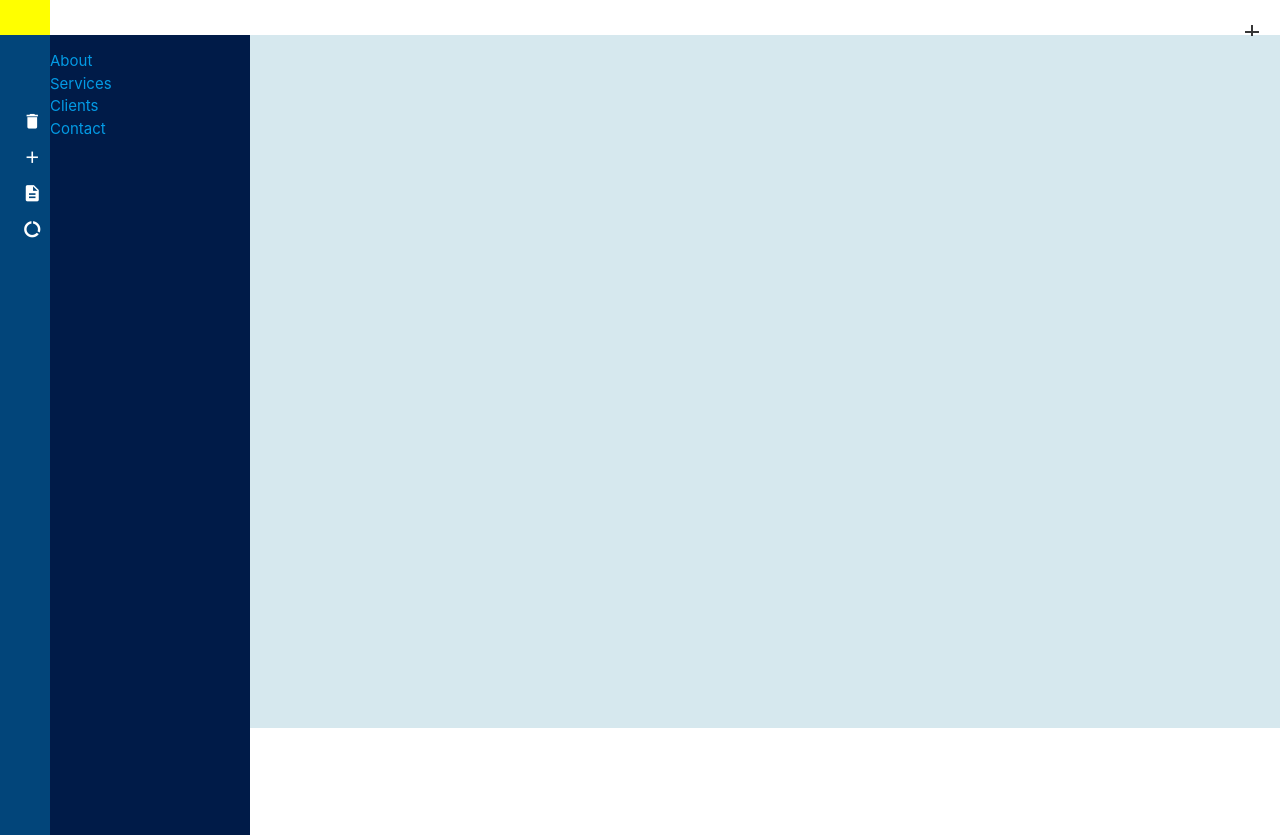
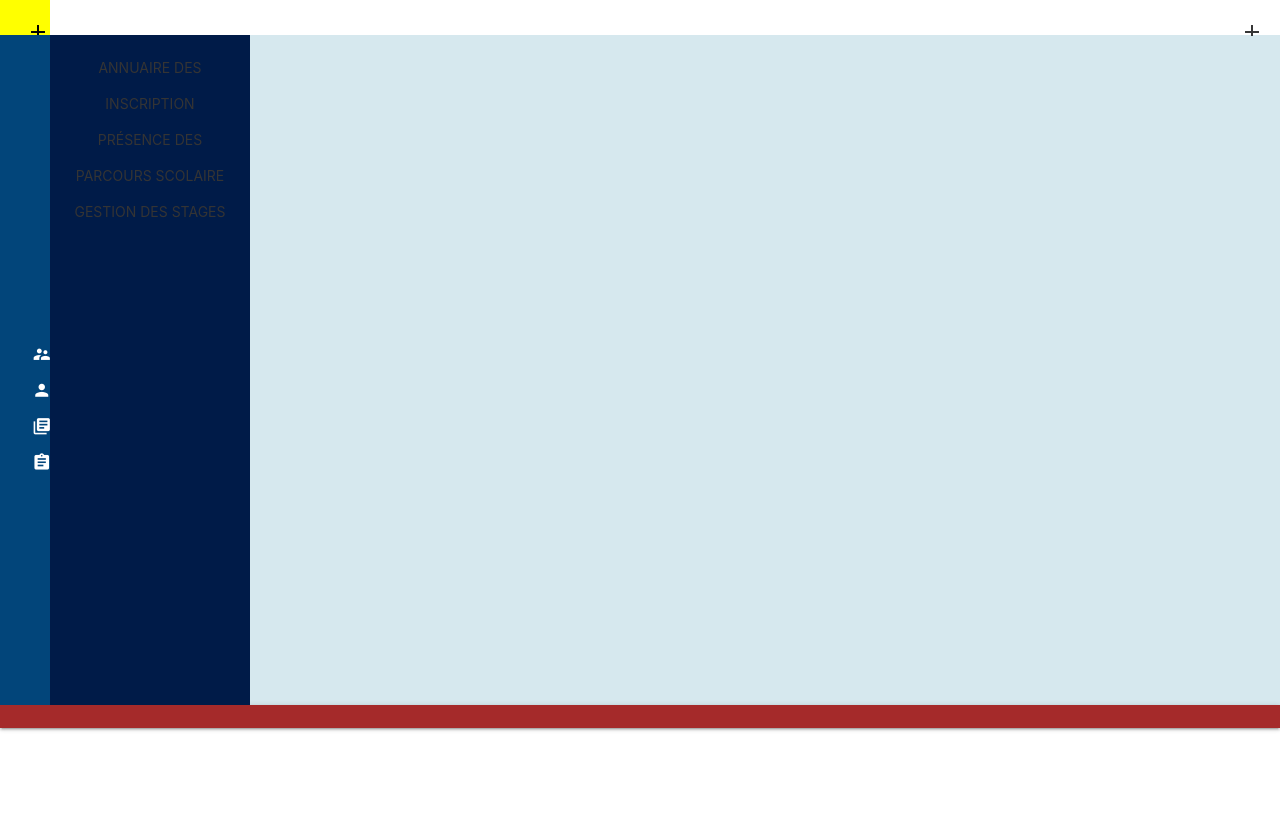
Before and after one commit to mondeer/gesi, a Vue app: page / in a window 1280 px wide. After the commit the page ends 800 px from the top, so only its background shows below. Built offline with nearby package versions, Linux system fonts and the light colour scheme.

Commit message:
side1 et side2 fixé

```diff
--- a/src/App.vue
+++ b/src/App.vue
@@ -1,67 +1,80 @@
 <template>
     <div class="page-container">
-        <nav class="tete"  id="tete">
+        <nav class="tete" id="tete">
             <div class="nav-wrapper">
-                <span class="brand"></span>
-                <a href="#" class="waves-effect waves-teal btn-flat right"><i class="material-icons right tiny">add</i></a>
-
+                <span class="brand"><i class="material-icons right tiny">add</i></span>
+                <a class="waves-effect waves-teal btn-flat right"><i class="material-icons right tiny">add</i></a>
             </div>
         </nav>
         <div class="side1" id="side1">
-            <div @click="makeBorder" class="center "><a class=" center waves-effect waves-teal btn-flat"><i class="center material-icons right medium">delete</i></a></div>
-            <div @click="makeBorder"><a class="waves-effect waves-teal btn-flat"><i class="material-icons right medium">add</i></a></div>
-            <div @click="makeBorder"><a class="waves-effect waves-teal btn-flat"><i class="material-icons right medium">description</i></a></div>
-            <div @click="makeBorder"><a class="waves-effect waves-teal btn-flat"><i class="material-icons right medium">data_usage</i></a></div>
+            <ul>
+                <li @click="clickside1('side2etudiants',$event)"><a class="waves-effect waves-teal btn-flat"><i class="material-icons medium">supervisor_account</i></a></li>
+                <li @click="clickside1('side2professeurs',$event)"><a class="waves-effect waves-teal btn-flat"><i class="material-icons medium">person</i></a></li>
+                <li @click="clickside1('side2cours',$event)"><a class="waves-effect waves-teal btn-flat"><i class="material-icons medium">library_books</i></a></li>
+                <li @click="clickside1('side2gestion',$event)"><a class="waves-effect waves-teal btn-flat"><i class="material-icons medium">assignment</i></a></li>
+            </ul>
         </div>
         <div class="side2" id="side2">
-            <ul>
-                <li><a href="#">About</a></li>
-                <li><a href="#">Services</a></li>
-                <li><a href="#">Clients</a></li>
-                <li><a href="#">Contact</a></li>
-            </ul>
-
+            <keep-alive>
+                <component v-bind:is="setcontentside2()"></component>
+            </keep-alive>
         </div>
 
         <div class="content">
+            <keep-alive>
+                <component v-bind:is="makeContent()"></component>
+            </keep-alive>
         </div>
         <nav class="footer"></nav>
     </div>
 </template>
 
 <script>
+    import side2etudiants from "./components/side2/side2Etudiants.vue"
+    import side2professeurs from "./components/side2/side2Professeurs.vue"
+    import side2cours from "./components/side2/side2Cours.vue"
+    import side2gestion from "./components/side2/side2Gestion.vue"
+
     export default {
         name: 'App',
+        components: {
+            side2cours,
+            side2etudiants,
+            side2gestion,
+            side2professeurs
+        },
         data: function () {
             return {
                 menuVisible: false,
-                content: "MenuEtudiants",
+                maincontent: "",
                 lastTarget: null,
-                currentTarget: ""
+                currentTarget: "",
+                contentside2: "side2etudiants"
+
             }
         },
         methods: {
-            toggleMenu() {
-                this.menuVisible = !this.menuVisible
-            },
-            getCompte() {
-
+            setcontentside2() {
+                return this.contentside2;
             },
             changeContent(data) {
-                this.content = data
+                this.maincontent = data;
             },
             makeContent() {
                 return this.content;
             },
+            clickside1(data,event) {
+                this.contentside2 = data;
+                this.makeBorder(event);
+            },
             makeBorder(event) {
-                if (this.lastTarget != this.currentTarget && this.lastTarget != null && this.currentTarget != null) {
-                    this.lastTarget.classList.remove("borderYell");
+                if (event.target.tagName == "A") {
                     event.target.classList.add("borderYell");
-                    this.lastTarget = event.target;
                 } else {
-                    this.lastTarget = event.target;
-                    this.currentTarget = event.target;
+                    event.target.parentElement.classList.add("borderYell");
                 }
+                console.log(event.target);
+
             }
         }
     }
@@ -72,15 +85,27 @@
         max-height: 728px;
         overflow-y: hidden;
     }
+
     .footer {
-        height: 28px;
+        position: absolute;
+        top: 705px;
+        left: 0;
+        height: 23px;
         background-color: brown;
     }
+
     .borderYell {
         border-left-color: #ffff00;
         border-left-width: 2px;
         border-left-style: solid;
     }
+
+    .borderYellRight {
+        border-right-color: #D6E8EE;
+        border-right-width: 2px;
+        border-right-style: solid;
+    }
+
     .brand {
         position: absolute;
         top: 0;
@@ -89,28 +114,35 @@
         height: 100%;
         background-color: yellow;
     }
+
     .tete {
         height: 35px;
         background-color: white;
         box-shadow: none;
         color: black;
     }
+
     .tete li a {
         position: relative;
         height: 100% !important;
     }
-    .side1 {
-        height: 100%;
+
+    #side1 {
+        height: 670px;
         width: 50px;
         position: absolute;
         z-index: 1;
         top: 35px;
         left: 0;
+        text-align: center;
+        line-height: 50%;
+        align-content: center;
         background-color: #02457A;
         overflow-x: hidden;
         padding-top: 60px;
         transition: 0.5s;
     }
+
     .side1 a {
         padding: 8px 8px 8px 32px;
         text-decoration: none;
@@ -119,20 +151,34 @@
         display: block;
         transition: 0.3s;
     }
+
+    .side1 li {
+        align-content: center;
+        text-align: center;
+    }
+
     .side1 a:hover {
         color: #f1f1f1;
     }
+
     .side2 {
-        height: 100%;
+        height: 670px;
         width: 200px;
         position: absolute;
         z-index: 1;
+
         top: 35px;
         left: 50px;
         background-color: #001B48;
         overflow-x: hidden;
         transition: 0.5s;
     }
+
+    .side2 a {
+        width: 100%;
+        color: wheat;
+    }
+
     .content {
         transition: margin-left .5s;
         height: 700px;
--- /dev/null
+++ b/src/components/side2/side2Cours.vue
@@ -0,0 +1,15 @@
+<template>
+    <ul class="center-align">
+        <li @click="makeBorderRight"><a class="waves-effect waves-teal btn-flat">Annuaire des Cours</a></li>
+        <li @click="makeBorderRight"><a class="waves-effect waves-teal btn-flat">Emploi du temps</a></li>
+        <li @click="makeBorderRight"><a class="waves-effect waves-teal btn-flat">Evaluation des Etudiants</a></li>
+    </ul>
+</template>
+<script>
+export default {
+    name: 'side2cours'
+}
+</script>
+<style>
+
+</style>
--- /dev/null
+++ b/src/components/side2/side2Etudiants.vue
@@ -0,0 +1,35 @@
+<template>
+    <ul class="center-align">
+        <li @click="clickside1Right"><a class="waves-effect waves-teal btn-flat">Annuaire des Etudiants</a></li>
+        <li @click="clickside1Right"><a class="waves-effect waves-teal btn-flat">Inscription</a></li>
+        <li @click="clickside1Right"><a class="waves-effect waves-teal btn-flat">Présence des Etudiants</a></li>
+        <li @click="clickside1Right"><a class="waves-effect waves-teal btn-flat">Parcours Scolaire</a></li>
+        <li @click="clickside1Right"><a class="waves-effect waves-teal btn-flat">Gestion des stages</a></li>
+    </ul>
+</template>
+<script>
+    export default {
+        name: 'side2etudiants',
+        methods: {
+            clickside1Right(event) {
+                if (event.target.tagName == "A") {
+                    event.target.classList.add("borderYellRight");
+                } else {
+                    event.target.parentElement.classList.add("borderYellRight");
+                }
+                console.log(event.target);
+            }
+        }
+    }
+</script>
+<style>
+    .borderYellRight {
+        border-right-color: #D6E8EE;
+        border-right-width: 2px;
+        border-right-style: solid;
+    }
+
+    ul li a {
+        color: white;
+    }
+</style>
--- /dev/null
+++ b/src/components/side2/side2Gestion.vue
@@ -0,0 +1,18 @@
+<template>
+    <ul class="center-align">
+        <li @click="makeBorderRight"><a class="waves-effect waves-teal btn-flat">Frais de scolarité</a></li>
+        <li @click="makeBorderRight"><a class="waves-effect waves-teal btn-flat">Gestion des Locaux</a></li>
+        <li @click="makeBorderRight"><a class="waves-effect waves-teal btn-flat">Gestion du Materiel</a></li>
+        <li @click="makeBorderRight"><a class="waves-effect waves-teal btn-flat">Gestion de la Paye</a></li>
+        <li @click="makeBorderRight"><a class="waves-effect waves-teal btn-flat">Gestion Bibliotheque</a></li>
+        <li @click="makeBorderRight"><a class="waves-effect waves-teal btn-flat">Gestion des Dépenses</a></li>
+    </ul>
+</template>
+<script>
+    export default {
+        name: 'side2gestion'
+    }
+</script>
+<style>
+
+</style>
--- /dev/null
+++ b/src/components/side2/side2Professeurs.vue
@@ -0,0 +1,14 @@
+<template>
+    <ul class="center-align">
+        <li @click="makeBorderRight"><a class="waves-effect waves-teal btn-flat">Annuaire des Professeurs</a></li>
+        <li @click="makeBorderRight"><a class="waves-effect waves-teal btn-flat">Evaluation des enseignants</a></li>
+    </ul>
+</template>
+<script>
+    export default {
+        name: 'side2professeurs'
+    }
+</script>
+<style>
+
+</style>
```
